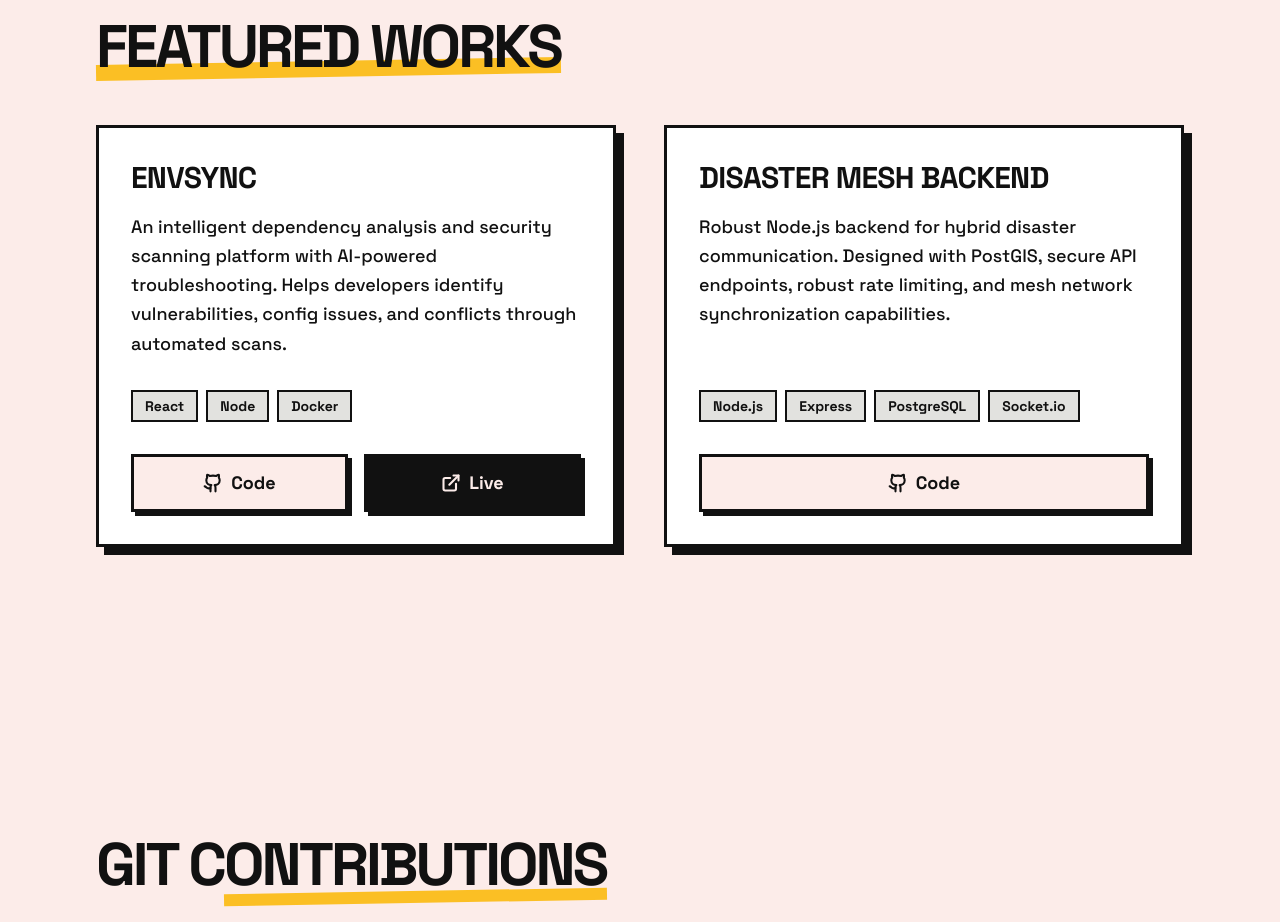
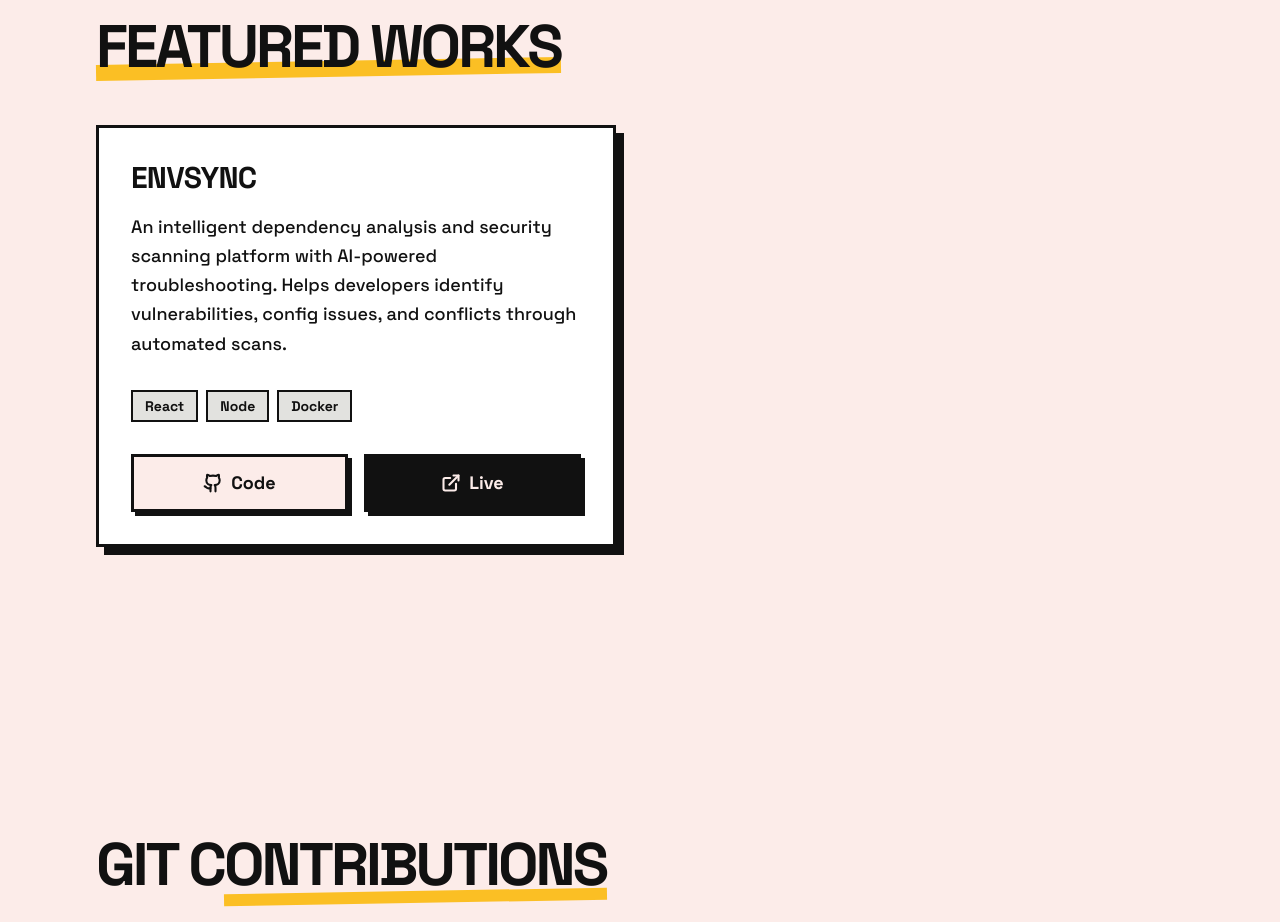
Before and after one commit to digimon-codax/anish_portfolio, a Next.js app: page / in a window 1280 px wide. Shown: the part 3820-4742 px from the top of the page. Built offline with nearby package versions, Linux system fonts and the light colour scheme.

Commit message:
add Projects component with animated featured work cards

```diff
--- a/components/Projects.jsx
+++ b/components/Projects.jsx
@@ -8,13 +8,6 @@ const projects = [
     tech: ['React', 'Node', 'Docker'],
     github: 'https://github.com/InstincT-07/EnvSync',
     live: 'https://env-sync-xi.vercel.app/',
-  },
-  {
-    name: 'Disaster Mesh Backend',
-    description: 'Robust Node.js backend for hybrid disaster communication. Designed with PostGIS, secure API endpoints, robust rate limiting, and mesh network synchronization capabilities.',
-    tech: ['Node.js', 'Express', 'PostgreSQL', 'Socket.io'],
-    github: '#',
-    live: '#',
   },
 ];
 
```
